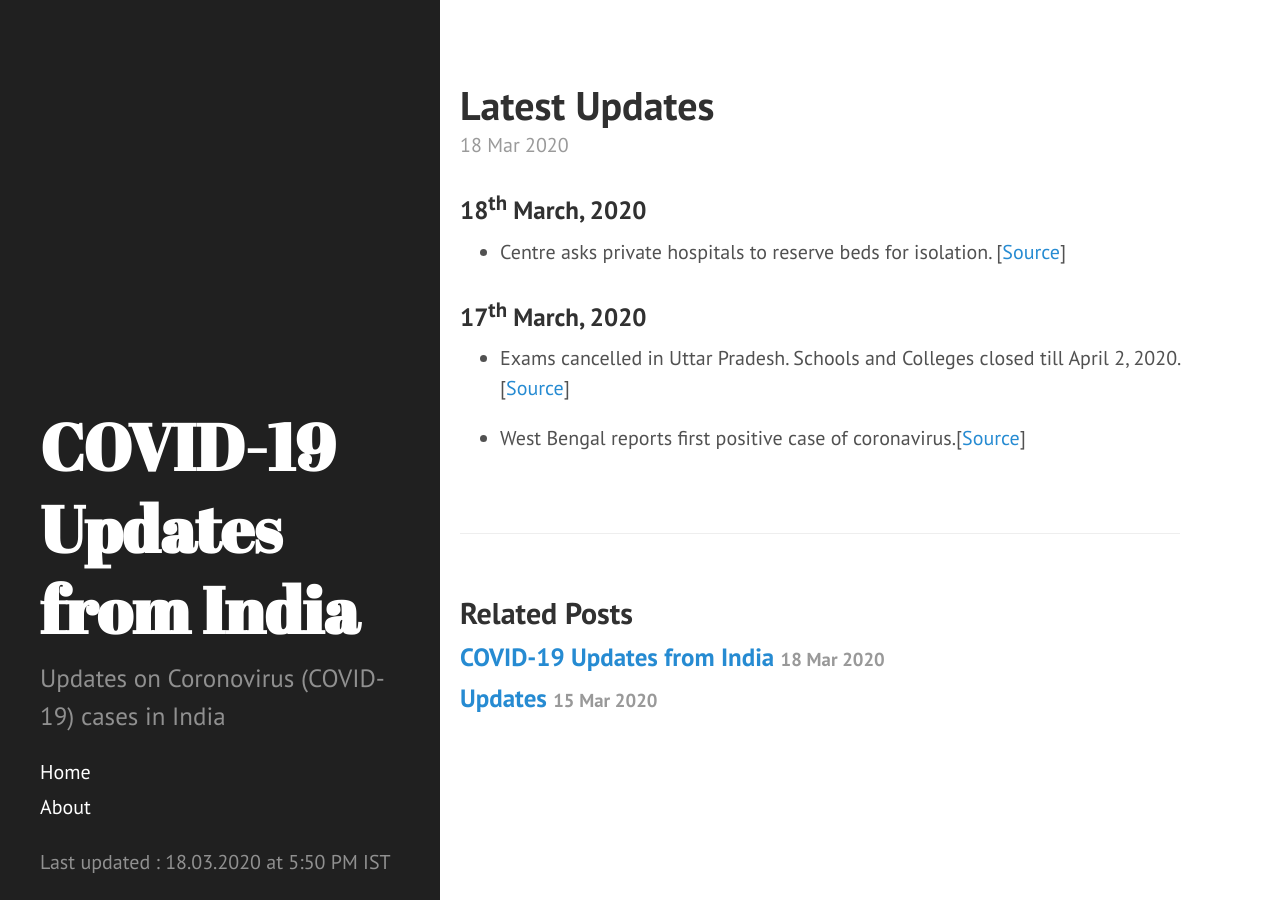
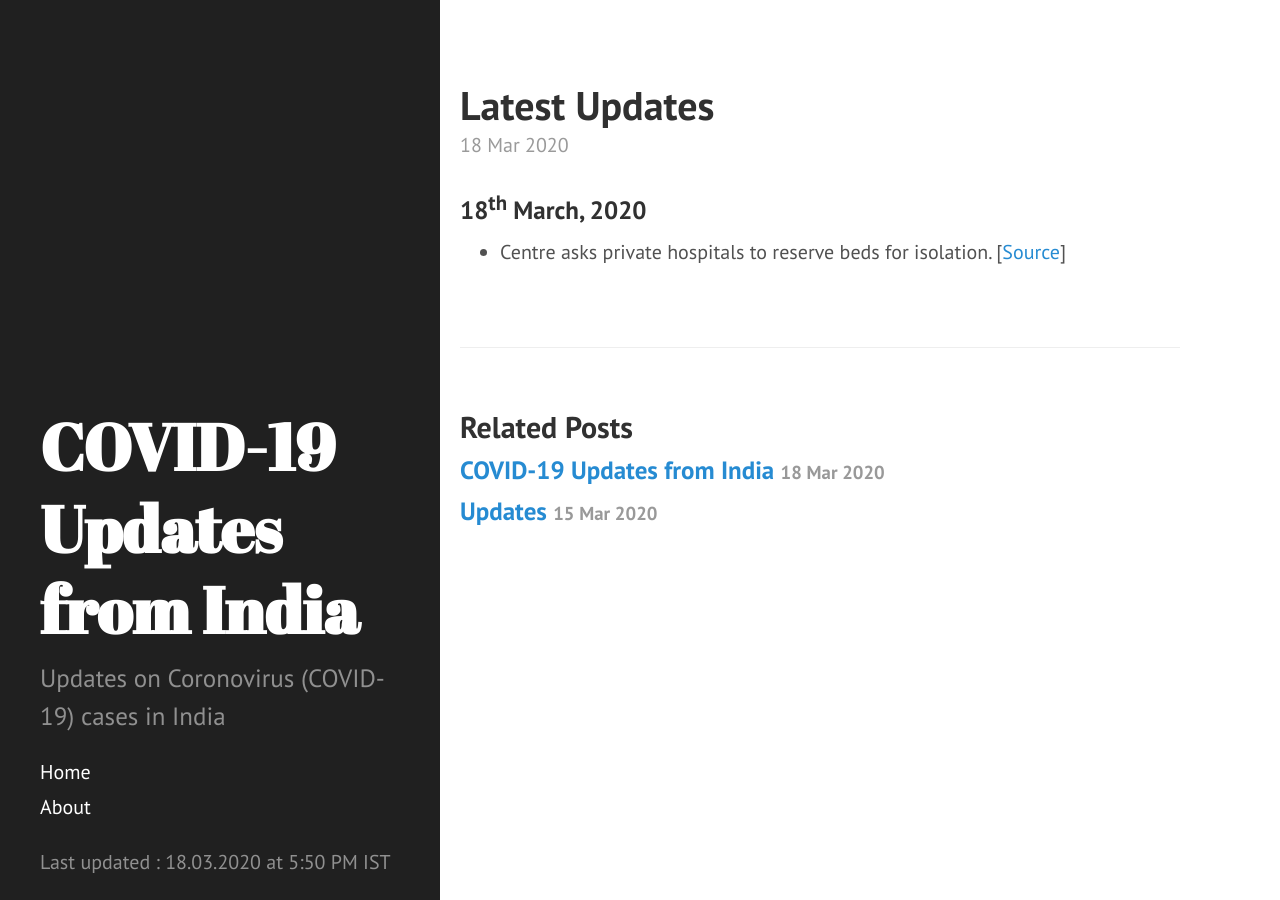
Before and after one commit to bhooraj/covid19updates-india, a Jekyll site: the page built from _posts/2020-03-18-Latest-updates.md, in a window 1280 px wide. Built offline with Jekyll 4.4.1, drawn with Linux system fonts in a browser that asks for light colours.

Commit message:
Update 2020-03-18-Latest-updates.md

```diff
--- a/_posts/2020-03-18-Latest-updates.md
+++ b/_posts/2020-03-18-Latest-updates.md
@@ -3,8 +3,3 @@ layout: post
 ---
 ### 18<sup>th</sup> March, 2020
 - Centre asks private hospitals to reserve beds for isolation. [[Source](http://timesofindia.indiatimes.com/articleshow/74681875.cms?utm_source=contentofinterest&utm_medium=text&utm_campaign=cppst)]
-
-### 17<sup>th</sup> March, 2020
-- Exams cancelled in Uttar Pradesh. Schools and Colleges closed till April 2, 2020. [[Source](https://www.livemint.com/news/india/coronavirus-update-up-cancels-exams-extends-closure-of-schools-colleges-till-april-2-11584436122730.html)]
-
-- West Bengal reports first positive case of coronavirus.[[Source](http://timesofindia.indiatimes.com/articleshow/74679605.cms?utm_source=contentofinterest&utm_medium=text&utm_campaign=cppst)]
```
